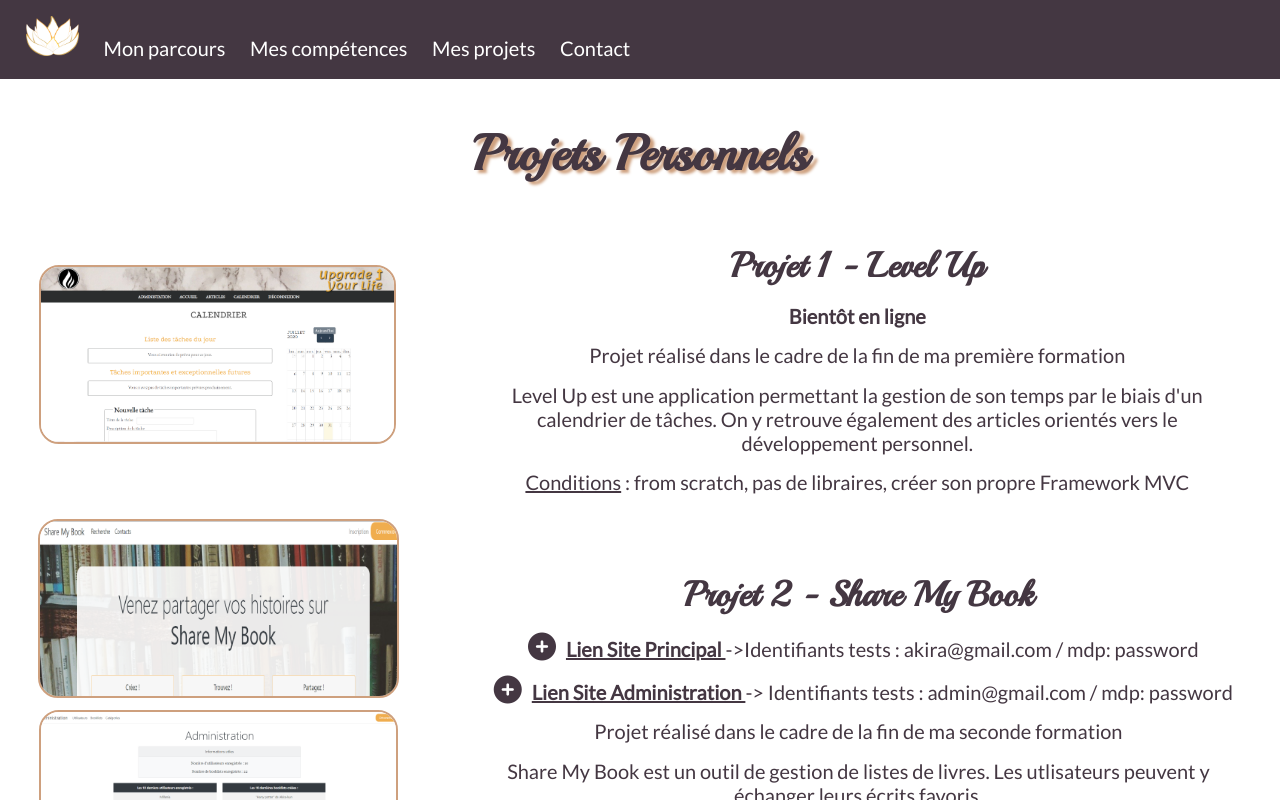
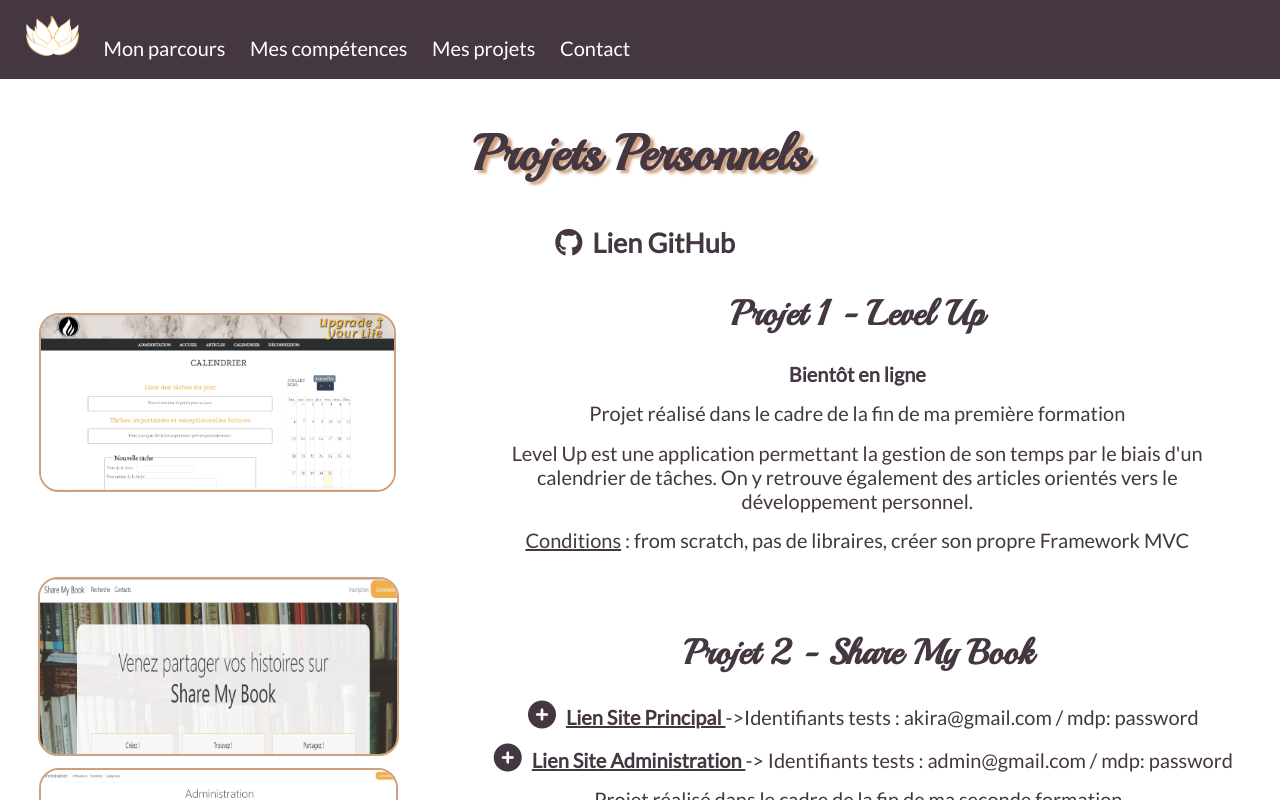
Before and after one commit to elahaye/Site-Personel, an Angular app: page /projects in a window 1280 px wide. Shown: the top 800 px of the page. Built offline with nearby package versions, Linux system fonts and the light colour scheme.

Commit message:
GitHub link

```diff
--- a/src/app/projects.component.ts
+++ b/src/app/projects.component.ts
@@ -7,6 +7,9 @@ import { environment } from '../environments/environment';
     <section id="project">
       <article>
         <h3>Projets Personnels</h3>
+        <a class="github" [href]="env.lienGitHub"
+          ><strong><i class="fab fa-github"></i>Lien GitHub</strong></a
+        >
 
         <div class="flex-row persoproject">
           <a [href]="env.lienLevelUp"
--- a/src/environments/environment.prod.ts
+++ b/src/environments/environment.prod.ts
@@ -1,6 +1,7 @@
 export const environment = {
   production: true,
-  lienLevelUp: 'http://levelup.elise-lahaye.fr',
+  lienGitHub: 'https://github.com/elahaye',
+  lienLevelUp: 'http://levelup.elise-lahaye.fr/home',
   lienShareMyBook: 'http://share-my-book.elise-lahaye.fr',
   lienShareMyBookAdmin: 'http://admin.share-my-book.elise-lahaye.fr',
 };
--- a/src/environments/environment.ts
+++ b/src/environments/environment.ts
@@ -4,9 +4,10 @@
 
 export const environment = {
   production: false,
-  lienLevelUp: 'http://localhost:4201',
-  lienShareMyBook: 'http://localhost:3000',
-  lienShareMyBookAdmin: 'http://localhost:3001',
+  lienGitHub: 'https://github.com/elahaye',
+  lienLevelUp: 'http://localhost:4201/home',
+  lienShareMyBook: 'http://localhost:4200',
+  lienShareMyBookAdmin: 'http://localhost:300',
 };
 
 /*
--- a/src/styles.scss
+++ b/src/styles.scss
@@ -210,11 +210,14 @@ nav a:hover {
 #project li {
   text-align: left;
 }
+.github {
+  font-size: 2.7rem;
+}
 .underline {
   text-decoration: underline;
 }
 .persoproject {
-  margin-bottom: 10px;
+  margin: 10px 0;
   align-items: center;
 }
 .persoproject a,
@@ -226,7 +229,7 @@ nav a:hover {
   width: 60%;
 }
 .persoproject h4 {
-  margin: 20px;
+  margin: 30px;
 }
 
 .persoproject img {
```
